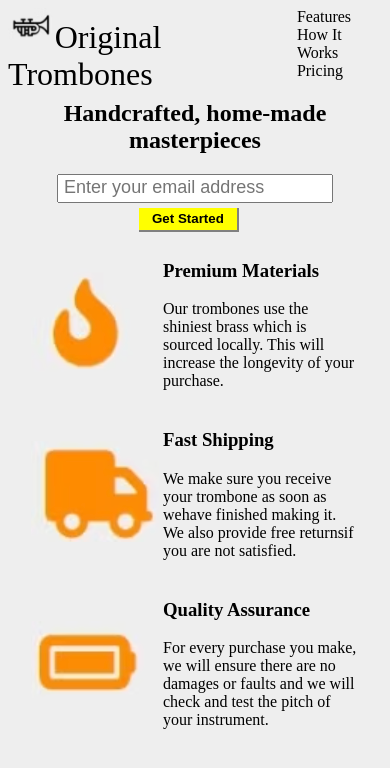
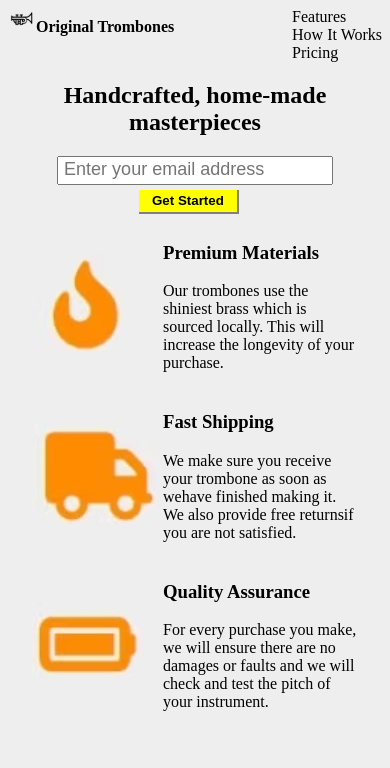
Before and after one commit to agarwalbipasha/landing-page, a plain HTML site: page index.html in a window 390 px wide. Drawn offline with Linux system fonts and the light colour scheme.

Commit message:
Modified the stying of name of the company

```diff
--- a/styles.css
+++ b/styles.css
@@ -113,6 +113,11 @@ footer {
         display: flex;
         justify-content: space-between;
     }
+    header h1 {
+        height: 30px;
+        font-size: medium;
+        font-weight: 600;
+    }
     footer {
         padding: 0 20px;
     }
```
